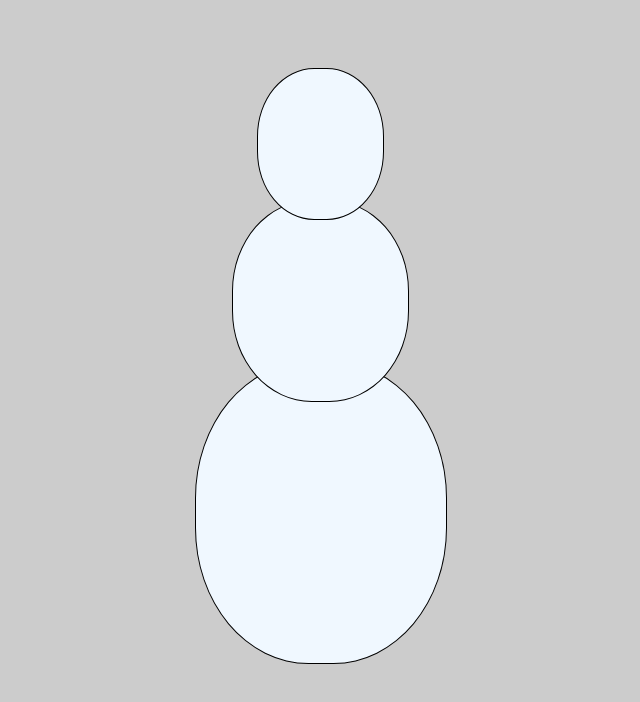
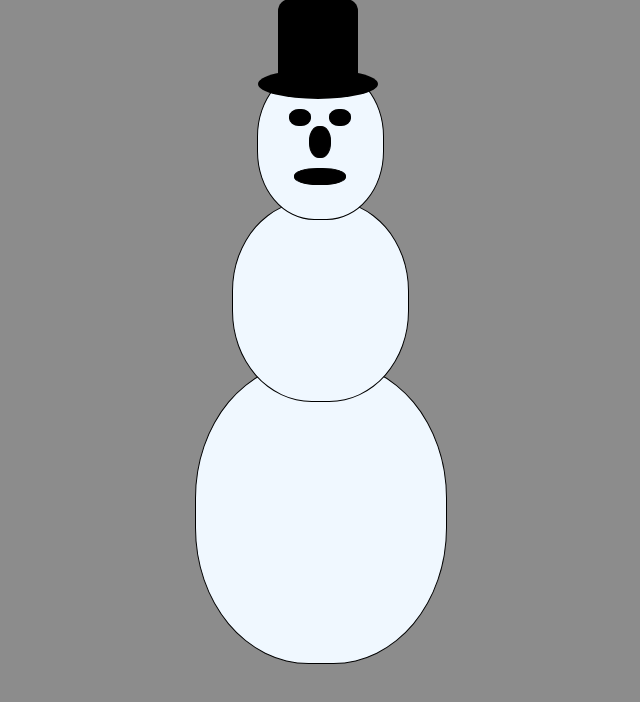
Before and after one commit to MichaelRK66/iop-7xx, a plain HTML site: page index.html in a window 1280 px wide. Shown: the whole page, without its empty margins (320-960 px from the left). Drawn offline with Linux system fonts and the light colour scheme.

Commit message:
added styles to style.css file and divs to index.html file for Snow-Scarlett's face and hat

```diff
--- a/assets/css/style.css
+++ b/assets/css/style.css
@@ -1,6 +1,6 @@
 /* CSS Document */
 body {
-  background-color: #ccc;
+  background-color: #8C8C8C;
 }
 /* SNOW-SCARLETT */
 .snow-scarlett {
@@ -21,6 +21,56 @@ body {
   z-index: 10;
   width: 50%;
 }
+.hat {
+    background-color: black;
+    width: 80px;
+    height: 80px;
+    border-top-left-radius: 15%;
+    border-top-right-radius: 15%;
+    position: absolute;
+    top: -70px;
+    left: 20px;
+}
+.rim {
+    background-color: black;
+    width: 120px;
+    height: 30px;
+    border-radius: 50%;
+    position: absolute;
+    top: 70px;
+    left: -20px;
+}
+.face {
+    margin: 40px auto;
+    height: 30px;
+    position: relative;
+    width: 50%;
+}
+.eye, .nose, .mouth {
+    border: thin #000 solid;
+    width: 20px;
+    height: 15px;
+    background-color: black;
+    border-radius: 45%;
+}
+.leye {
+    float: left;
+}
+.reye {
+    float: right;
+}
+.nose, .mouth {
+    clear: both;
+    margin: auto;
+}
+.nose {
+    margin-top: 20px;
+    height: 30px;
+}
+.mouth {
+    margin-top: 10px;
+    width: 50px;
+}
 .smBody {
   width: 70%;
   height: 200px;
--- a/index.html
+++ b/index.html
@@ -8,7 +8,19 @@
 
 <body>
 <div class="snow-scarlett">
-  <div class="smHead"></div>
+  <div class="smHead">
+                <div class="hat">
+                    <div class="rim"></div>
+                </div>
+                <div class="face">
+                    <div class="eyes">
+                        <div class="eye leye"></div>
+                        <div class="eye reye"></div>
+                    </div>
+                    <div class="nose"></div>
+                    <div class="mouth"></div>
+                </div>
+            </div>
   <div class="smBody"></div>
   <div class="smFeet"></div>
 </div>
```
